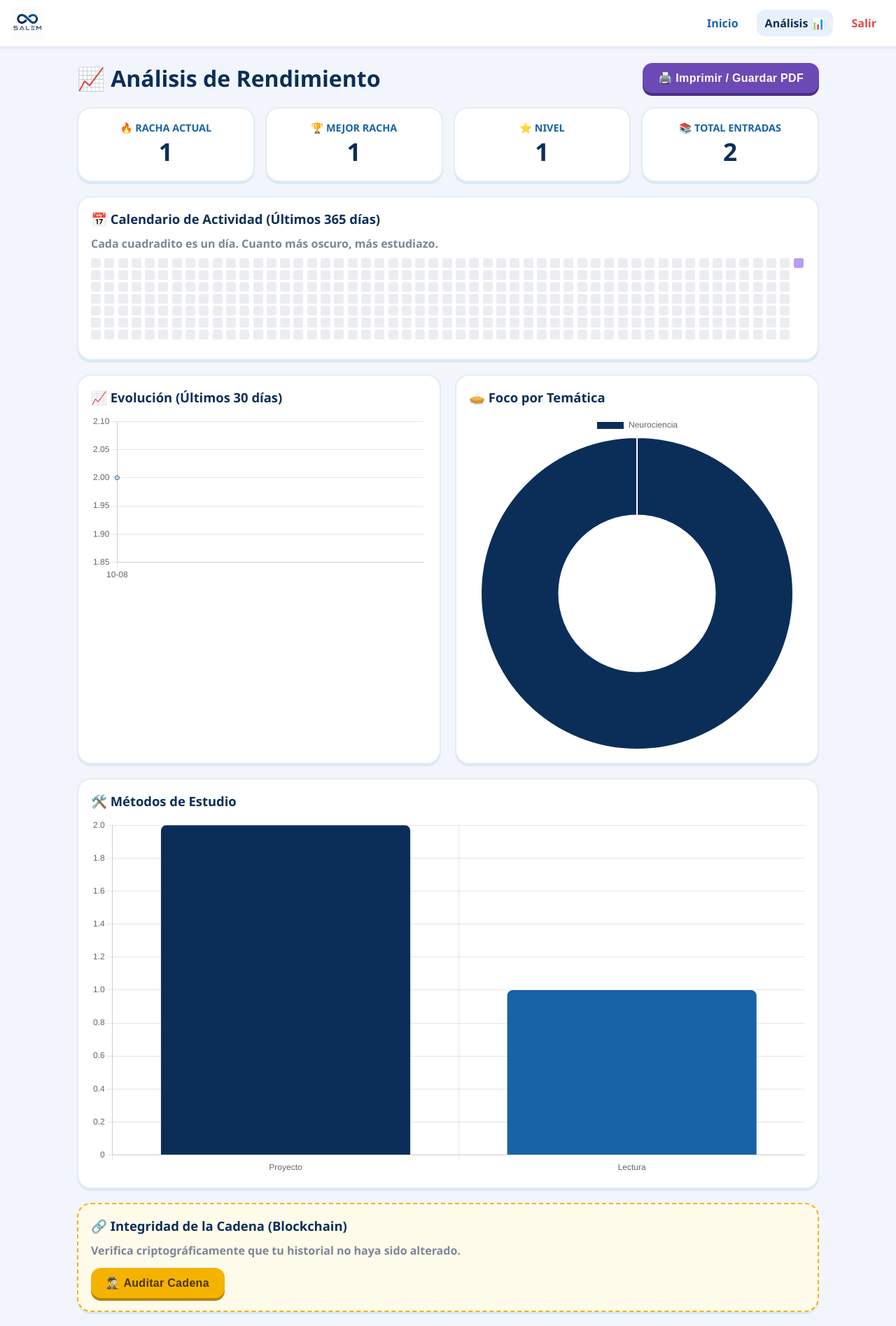
After one commit to salemlenguaje-hue/Desarrollo-personal, a Flask app: page /analisis in a window 1280 px wide. The commit adds this page. Shown: the whole page at 70% size. Run offline with Flask 3, Linux system fonts and the light colour scheme; a user stored in the database is signed in; data comes from the database, SQL or seed files in the repository; parts of the project's set-up code (start-up, migrations or seed data) failed here and were passed over.

Commit message:
Diario: compilado del dia 2026-10-08

```diff
--- a/server.py
+++ b/server.py
@@ -227,6 +227,13 @@ def subir_a_github():
 
 # ------------------ ARRANQUE ------------------
 
+
+@app.route('/api/validar_blockchain')
+@login_requerido
+def api_validar_blockchain():
+    """Verifica que la cadena de hashes y firmas esté intacta."""
+    return jsonify(logica.validar_blockchain())
+
 if __name__ == '__main__':
     print('🚀 Diario de Capacitación andando:')
     print(f'   👉 En este celu:  http://localhost:{PUERTO}')
--- /dev/null
+++ b/static/analytics.js
@@ -0,0 +1,145 @@
+/* =====================================================
+   ANALYTICS.JS — El pintor de los gráficos
+   ===================================================== */
+
+// Paleta de colores SALEM para los gráficos
+const COLORES = [
+  '#0B2E59', // Azul profundo
+  '#1663A8', // Azul medio
+  '#4D8FD1', // Azul claro
+  '#6C4AB6', // Violeta
+  '#F5B301', // Dorado
+  '#2FA36B', // Verde
+  '#E5484D'  // Rojo suave
+];
+
+// Colores para el calendario (de menos a más intensidad)
+const COLORES_CALENDARIO = ['#EBEDF0', '#E3D7F5', '#B89DF0', '#6C4AB6', '#F5B301'];
+
+function avisar(mensaje) {
+  const toast = document.getElementById('toast');
+  toast.textContent = mensaje;
+  toast.classList.add('visible');
+  setTimeout(() => toast.classList.remove('visible'), 3500);
+}
+
+// ---------- CARGAR DATOS Y DIBUJAR TODO ----------
+async function inicializar() {
+  try {
+    const resp = await fetch('/api/estadisticas');
+    const stats = await resp.json();
+
+    // 1. Llenar tarjetas de resumen
+    document.getElementById('stat-racha').textContent = stats.racha_actual;
+    document.getElementById('stat-mejor').textContent = stats.mejor_racha;
+    document.getElementById('stat-nivel').textContent = stats.nivel_actual;
+
+    // Calcular total de entradas sumando las de los últimos 30 días
+    const totalEntradas = stats.entradas_por_dia.reduce((sum, dia) => sum + dia.cantidad, 0);
+    document.getElementById('stat-total').textContent = totalEntradas;
+
+    // 2. Dibujar Gráfico de Línea (Evolución)
+    new Chart(document.getElementById('grafico-linea'), {
+      type: 'line',
+      data: {
+        labels: stats.entradas_por_dia.map(d => d.fecha.substring(5)), // Mostrar solo MM-DD
+        datasets: [{
+          label: 'Entradas por día',
+          data: stats.entradas_por_dia.map(d => d.cantidad),
+          borderColor: '#1663A8',
+          backgroundColor: 'rgba(22, 99, 168, 0.1)',
+          fill: true,
+          tension: 0.3 // Línea suavecita
+        }]
+      },
+      options: { responsive: true, plugins: { legend: { display: false } } }
+    });
+
+    // 3. Dibujar Gráfico de Torta (Temáticas)
+    new Chart(document.getElementById('grafico-torta'), {
+      type: 'doughnut', // Tipo dona, queda más moderno
+      data: {
+        labels: stats.por_tematica.map(t => t.nombre),
+        datasets: [{
+          data: stats.por_tematica.map(t => t.cantidad),
+          backgroundColor: COLORES
+        }]
+      },
+      options: { responsive: true }
+    });
+
+    // 4. Dibujar Gráfico de Barras (Tipos de estudio)
+    new Chart(document.getElementById('grafico-barras'), {
+      type: 'bar',
+      data: {
+        labels: stats.por_tipo.map(t => t.nombre),
+        datasets: [{
+          label: 'Usos',
+          data: stats.por_tipo.map(t => t.cantidad),
+          backgroundColor: COLORES,
+          borderRadius: 8 // Bordes redondeados estilo Duolingo
+        }]
+      },
+      options: { responsive: true, plugins: { legend: { display: false } } }
+    });
+
+    // 5. Dibujar Calendario
+    dibujarCalendario();
+
+  } catch (error) {
+    console.error("Error cargando estadísticas:", error);
+    avisar("Error al cargar los gráficos 😢");
+  }
+}
+
+// ---------- CALENDARIO TIPO GITHUB ----------
+async function dibujarCalendario() {
+  const resp = await fetch('/api/calendario');
+  const dias = await resp.json();
+  const contenedor = document.getElementById('calendario');
+  contenedor.innerHTML = '';
+
+  // Iteramos los 365 días y creamos un cuadradito para cada uno
+  dias.forEach(dia => {
+    const celda = document.createElement('div');
+    celda.className = 'dia-cuadrito';
+    // El nivel va de 0 a 4, lo usamos para elegir el color
+    celda.style.backgroundColor = COLORES_CALENDARIO[dia.nivel];
+    celda.title = `${dia.fecha}: ${dia.cantidad} entrada(s)`;
+    contenedor.appendChild(celda);
+  });
+}
+
+// ---------- AUDITORÍA DE BLOCKCHAIN ----------
+document.getElementById('btn-validar').addEventListener('click', async () => {
+  const boton = document.getElementById('btn-validar');
+  const resultado = document.getElementById('resultado-auditoria');
+
+  boton.disabled = true;
+  boton.textContent = '🔍 Auditando...';
+  resultado.hidden = true;
+
+  try {
+    const resp = await fetch('/api/validar_blockchain');
+    const data = await resp.json();
+
+    let texto = data.mensaje + '\n\n';
+    if (data.errores && data.errores.length > 0) {
+      texto += 'Detalles de los errores:\n';
+      data.errores.forEach(err => texto += '❌ ' + err + '\n');
+    } else {
+      texto += '🔒 Hashes verificados.\n🔗 Eslabones de la cadena intactos.\n✍️ Firmas criptográficas válidas.';
+    }
+
+    resultado.textContent = texto;
+    resultado.hidden = false;
+  } catch (error) {
+    avisar("Error al conectar con el validador.");
+  } finally {
+    boton.disabled = false;
+    boton.textContent = '🕵️‍♂️ Auditar Cadena';
+  }
+});
+
+// ¡Arrancamos!
+inicializar();
--- a/static/style.css
+++ b/static/style.css
@@ -324,3 +324,84 @@ form label {
   .header img { height: 38px; }
   .link-nav { padding: 6px 8px; font-size: .9rem; }
 }
+
+/* =====================================================
+   ESTILOS DE LA PÁGINA DE ANÁLISIS
+   ===================================================== */
+
+.contenedor-analisis {
+  max-width: 1100px;
+  margin: 0 auto;
+  padding: 20px;
+  display: flex;
+  flex-direction: column;
+  gap: 20px;
+}
+
+.cabecera-analisis {
+  display: flex;
+  justify-content: space-between;
+  align-items: center;
+  flex-wrap: wrap;
+  gap: 10px;
+}
+.cabecera-analisis h1 { color: var(--azul-profundo); }
+
+.grid-resumen {
+  display: grid;
+  grid-template-columns: repeat(auto-fit, minmax(150px, 1fr));
+  gap: 15px;
+}
+
+.grid-graficos {
+  display: grid;
+  grid-template-columns: 1fr 1fr;
+  gap: 20px;
+}
+.grid-graficos .tarjeta:last-child {
+  grid-column: 1 / -1; /* El gráfico de barras ocupa todo el ancho abajo */
+}
+
+/* ---------- CALENDARIO TIPO GITHUB ---------- */
+.calendario-wrap { overflow-x: auto; padding-bottom: 10px; }
+.calendario-grid {
+  display: grid;
+  grid-template-rows: repeat(7, 14px); /* 7 días a la semana */
+  grid-auto-flow: column;              /* Las columnas se crean solas */
+  gap: 3px;
+}
+.dia-cuadrito {
+  width: 14px;
+  height: 14px;
+  border-radius: 3px;
+  background: #EBEDF0; /* Color de día sin estudio */
+  transition: transform 0.2s;
+}
+.dia-cuadrito:hover { transform: scale(1.5); }
+
+/* ---------- VALIDADOR BLOCKCHAIN ---------- */
+.tarjeta-blockchain {
+  border: 2px dashed var(--dorado);
+  background: #FFFBEB;
+}
+
+/* ---------- ESTILOS DE IMPRESIÓN / PDF ---------- */
+/* Cuando el usuario toca "Imprimir", el navegador usa estas reglas */
+@media print {
+  .no-print { display: none !important; } /* Oculta menú y botones */
+  body { background: white; color: black; font-size: 12pt; }
+  .tarjeta {
+    box-shadow: none;
+    border: 1px solid #ccc;
+    break-inside: avoid; /* Evita que una tarjeta se corte entre dos páginas */
+    page-break-inside: avoid;
+  }
+  .header { display: none; }
+  .contenedor-analisis { padding: 0; max-width: 100%; }
+  .grid-graficos { grid-template-columns: 1fr; } /* Gráficos uno abajo del otro al imprimir */
+}
+
+/* ---------- CELUS CHICOS ---------- */
+@media (max-width: 700px) {
+  .grid-graficos { grid-template-columns: 1fr; }
+}
--- /dev/null
+++ b/templates/analytics.html
@@ -0,0 +1,88 @@
+<!DOCTYPE html>
+<html lang="es">
+<head>
+  <meta charset="UTF-8">
+  <meta name="viewport" content="width=device-width, initial-scale=1.0">
+  <title>Diario — Análisis y Estadísticas</title>
+  <link rel="stylesheet" href="/static/style.css">
+  <!-- Chart.js para los gráficos -->
+  <script src="https://cdn.jsdelivr.net/npm/chart.js"></script>
+</head>
+<body>
+
+  <!-- ========== PANEL SUPERIOR ========== -->
+  <header class="header no-print">
+    <img src="/static/salem-logo.png" alt="Logo SALEM">
+    <span class="espacio"></span>
+    <a href="/" class="link-nav">Inicio</a>
+    <a href="/analisis" class="link-nav activo">Análisis 📊</a>
+    <a href="/logout" class="link-nav salir">Salir</a>
+  </header>
+
+  <main class="contenedor-analisis">
+
+    <!-- Título y Botón de Imprimir -->
+    <div class="cabecera-analisis no-print">
+      <h1>📈 Análisis de Rendimiento</h1>
+      <button class="boton boton-violeta" onclick="window.print()">🖨️ Imprimir / Guardar PDF</button>
+    </div>
+
+    <!-- Tarjetas de Resumen Rápido -->
+    <section class="grid-resumen">
+      <div class="tarjeta tarjeta-mini">
+        <div class="mini-titulo">🔥 RACHA ACTUAL</div>
+        <div class="mini-numero" id="stat-racha">0</div>
+      </div>
+      <div class="tarjeta tarjeta-mini">
+        <div class="mini-titulo">🏆 MEJOR RACHA</div>
+        <div class="mini-numero" id="stat-mejor">0</div>
+      </div>
+      <div class="tarjeta tarjeta-mini">
+        <div class="mini-titulo">⭐ NIVEL</div>
+        <div class="mini-numero" id="stat-nivel">1</div>
+      </div>
+      <div class="tarjeta tarjeta-mini">
+        <div class="mini-titulo">📚 TOTAL ENTRADAS</div>
+        <div class="mini-numero" id="stat-total">0</div>
+      </div>
+    </section>
+
+    <!-- Calendario de Actividad (Estilo GitHub) -->
+    <section class="tarjeta">
+      <h2>📅 Calendario de Actividad (Últimos 365 días)</h2>
+      <p class="ayuda" style="margin-bottom: 10px;">Cada cuadradito es un día. Cuanto más oscuro, más estudiazo.</p>
+      <div class="calendario-wrap">
+        <div class="calendario-grid" id="calendario"></div>
+      </div>
+    </section>
+
+    <!-- Gráficos -->
+    <section class="grid-graficos">
+      <div class="tarjeta">
+        <h2>📈 Evolución (Últimos 30 días)</h2>
+        <canvas id="grafico-linea"></canvas>
+      </div>
+      <div class="tarjeta">
+        <h2>🥧 Foco por Temática</h2>
+        <canvas id="grafico-torta"></canvas>
+      </div>
+      <div class="tarjeta">
+        <h2>🛠️ Métodos de Estudio</h2>
+        <canvas id="grafico-barras"></canvas>
+      </div>
+    </section>
+
+    <!-- Validador de Blockchain -->
+    <section class="tarjeta tarjeta-blockchain no-print">
+      <h2>🔗 Integridad de la Cadena (Blockchain)</h2>
+      <p class="ayuda">Verifica criptográficamente que tu historial no haya sido alterado.</p>
+      <button class="boton boton-dorado" id="btn-validar">🕵️‍♂️ Auditar Cadena</button>
+      <div id="resultado-auditoria" class="vista-compilado" hidden></div>
+    </section>
+
+  </main>
+
+  <div class="toast" id="toast"></div>
+  <script src="/static/analytics.js"></script>
+</body>
+</html>
```
Also changed, not shown: compilados/2026-10-08.md (added, +23 -0 lines), logica.py (+68 -0 lines).
